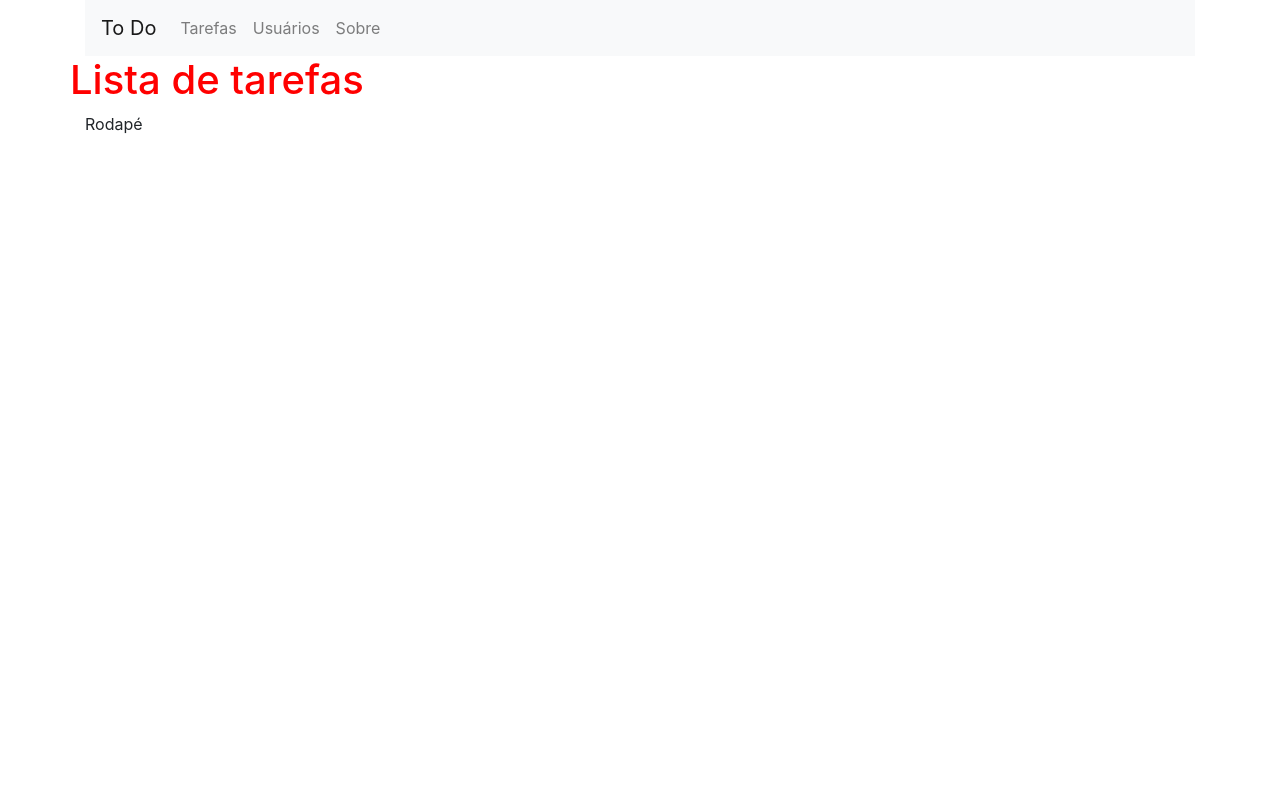
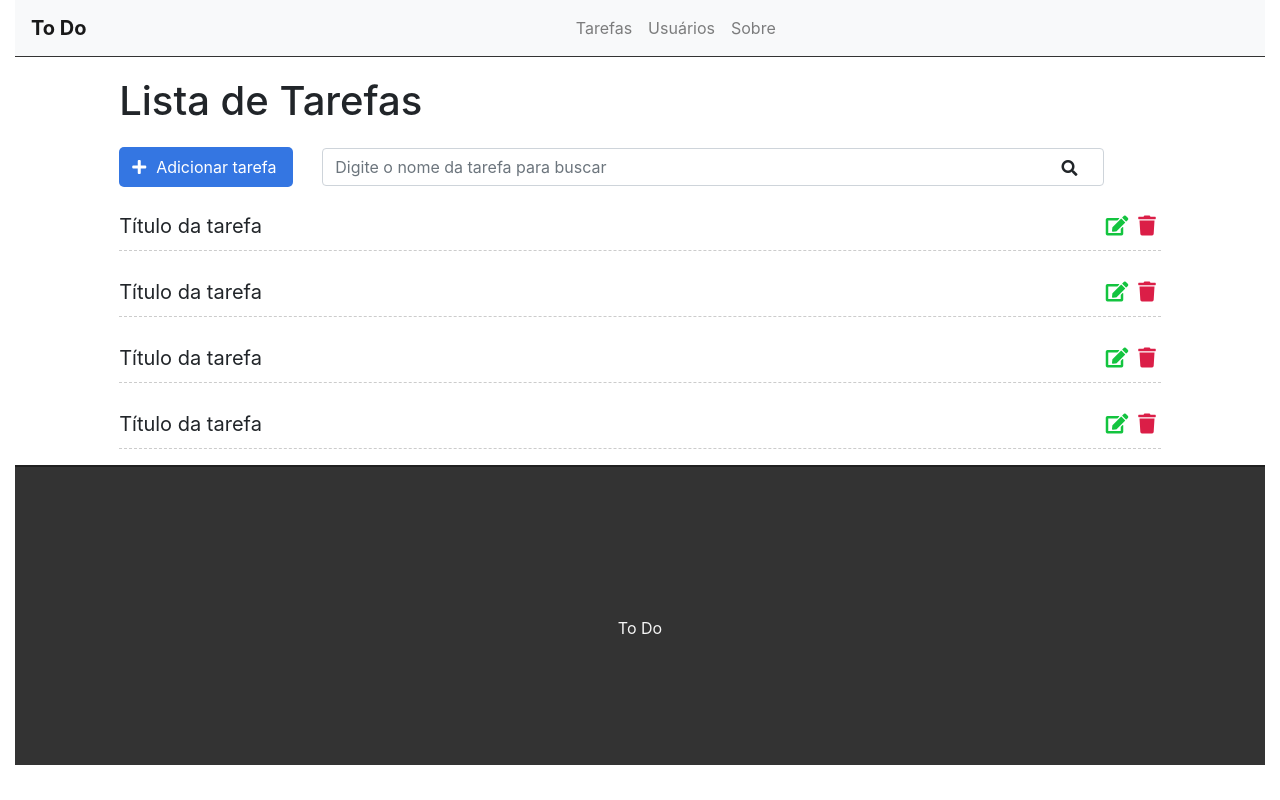
Before and after one commit to Gleis0nLemos/To_do, a Django app: page / in a window 1280 px wide. Run offline with Django 4.2, Linux system fonts and the light colour scheme; some libraries are stand-ins or nearby versions.

Commit message:
style: finish style structure

```diff
--- a/task/static/css/styles.css
+++ b/task/static/css/styles.css
@@ -1,3 +1,102 @@
-h1 {
-    color: red;
+.container {
+    padding: 0;
 }
+
+/* navbar */
+.navbar {
+    border-bottom: 1px solid #333;
+    margin-bottom: 20px;
+}
+
+.navbar-nav {
+    margin: auto;
+}
+
+.navbar-brand {
+    font-weight: bold;
+}
+
+.navbar-light .navbar-nav a.navbar-link {
+    color: #333;
+    letter-spacing: 1px;
+}
+
+/* Botão de adicionar */
+
+.add-div {
+    background-color: #3476e2;
+    cursor: pointer;
+    display: inline-block;
+    color: #FFF;
+    padding: 8px;
+    border-radius: 5px;
+    margin-right: 25px;
+}
+
+.fas.fa-plus {
+    color: #FFF;
+    margin-right: 10px;
+    margin-left: 5px;
+}
+
+/* Search */
+
+.fas.fa-search {
+    position: absolute;
+    top: 12px;
+    right: 26px;
+}
+
+.search-div {
+    padding: 0;
+    margin-top: 15px;
+    margin-bottom: 15px;
+    display: inline-block;
+}
+
+/* Lista de tarefas */
+
+.list-div {
+    padding: 0;
+}
+
+.task-list {
+    padding-left: 0;
+}
+
+.task-item {
+    list-style: none;
+    font-size: 20px;
+    height: 50px;
+    padding-top: 10px;
+    border-bottom: 1px dashed #CCC;
+}
+
+.fas.fa-trash, .fas.fa-edit {
+    cursor: pointer;
+    margin: 5px;
+    font-size: 20px;
+    float: right;
+}
+
+.fas.fa-trash {
+    color: #db1e47;
+}
+
+.fas.fa-edit {
+    color: #13c43f;
+}
+
+/* rodapé */
+footer {
+    background-color: #333;
+    height: 300px;
+    border-top: 2px solid #202020;
+}
+
+footer p {
+    color: #f5f5f5;
+    text-align: center;
+    top: 50%;
+    position: relative;
+}
--- a/task/templates/base.html
+++ b/task/templates/base.html
@@ -7,10 +7,11 @@
     <meta http-equiv="X-UA-Compatible" content="ie=edge">
     <title>{% block title %}{% endblock %}</title>
     <link rel="stylesheet" href="https://stackpath.bootstrapcdn.com/bootstrap/4.3.1/css/bootstrap.min.css" integrity="sha384-ggOyR0iXCbMQv3Xipma34MD+dH/1fQ784/j6cY/iJTQUOhcWr7x9JvoRxT2MZw1T" crossorigin="anonymous">
+    <link rel="stylesheet" href="https://use.fontawesome.com/releases/v5.7.2/css/all.css" integrity="sha384-fnmOCqbTlWIlj8LyTjo7mOUStjsKC4pOpQbqyi7RrhN7udi9RwhKkMHpvLbHG9Sr" crossorigin="anonymous">
     <link rel="stylesheet" href="{% static 'css/styles.css' %}">
 </head>
 <body>
-    <div class="container">
+    <div class="container-fluid">
         <nav class="navbar navbar-expand-lg navbar-light bg-light">
             <a class="navbar-brand" href="#">To Do</a>
             <button class="navbar-toggler" type="button" data-toggle="collapse" data-target="#navbarSupportedContent" aria-controls="navbarSupportedContent" aria-expanded="false" aria-label="Toggle navigation">
@@ -31,12 +32,11 @@
                 </ul>
             </div>
         </nav>
-        <div class="row">
-            {% block content %}{% endblock %}
-        </div>
+
+        {% block content %}{% endblock %}
 
         <footer>
-            Rodapé
+            <p>To Do</p>
         </footer>
     </div>
     <script src="https://code.jquery.com/jquery-3.3.1.slim.min.js" integrity="sha384-q8i/X+965DzO0rT7abK41JStQIAqVgRVzpbzo5smXKp4YfRvH+8abtTE1Pi6jizo" crossorigin="anonymous"></script>
--- a/task/templates/task/list.html
+++ b/task/templates/task/list.html
@@ -3,5 +3,43 @@
 {% block title %}Lista de Tarefas{% endblock %}
 
 {% block content %}
-<h1>Lista de tarefas</h1>
+ <div class="offset-1 col-10 list-div">
+    <h1>Lista de Tarefas</h1>
+    <div class="col-2 add-div">
+        <i class="fas fa-plus"></i>Adicionar tarefa
+    </div>
+    <div class="col-9 search-div">
+        <input class="form-control" type="text" id="search" name="search" placeholder="Digite o nome da tarefa para buscar">
+        <i class="fas fa-search"></i>
+    </div>
+    <ul class="task-list">
+        <li class="task-item">
+            <span>Título da tarefa</span>
+            <span><i class="fas fa-trash"></i></span>
+            <span><i class="fas fa-edit"></i></span>
+        </li>
+    </ul>
+    <ul class="task-list">
+        <li class="task-item">
+            <span>Título da tarefa</span>
+            <span><i class="fas fa-trash"></i></span>
+            <span><i class="fas fa-edit"></i></span>
+        </li>
+    </ul>
+    <ul class="task-list">
+        <li class="task-item">
+            <span>Título da tarefa</span>
+            <span><i class="fas fa-trash"></i></span>
+            <span><i class="fas fa-edit"></i></span>
+        </li>
+    </ul>
+    <ul class="task-list">
+        <li class="task-item">
+            <span>Título da tarefa</span>
+            <span><i class="fas fa-trash"></i></span>
+            <span><i class="fas fa-edit"></i></span>
+        </li>
+    </ul>
+
+ </div>
 {% endblock %}
```
